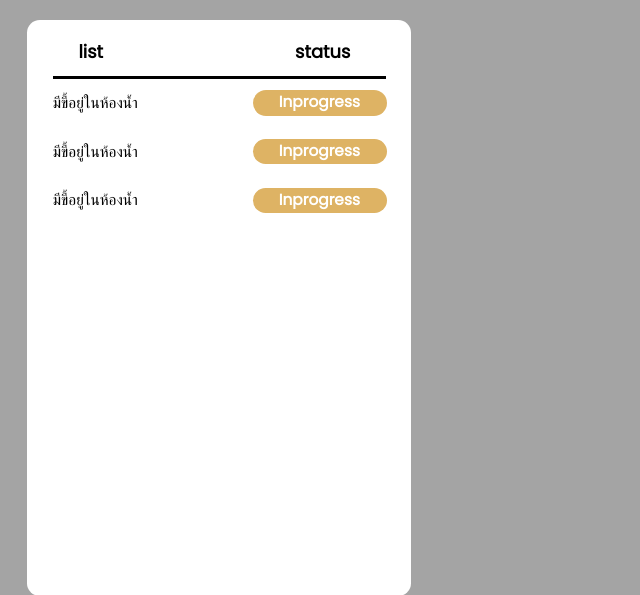
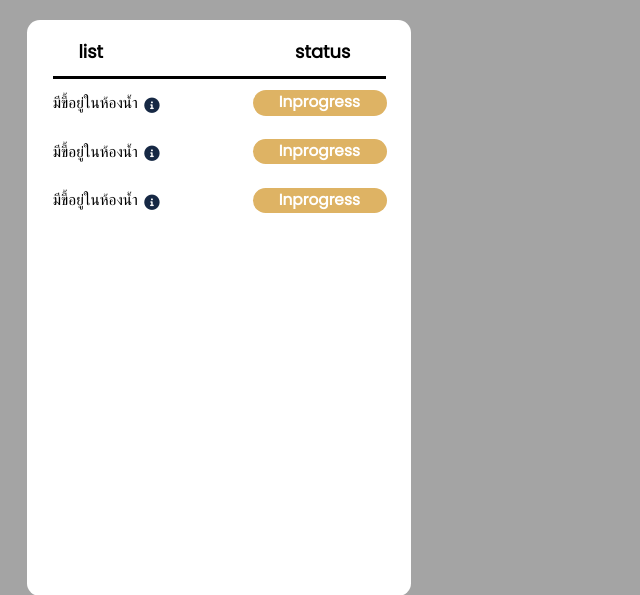
Before and after one commit to nsornman/BC-1.2, a PHP site: page /for_staff.html in a window 1280 px wide. Shown: the part 38-633 px from the top of the page, without its empty margins (0-640 px from the left). Run offline with PHP 8.4, Linux system fonts and the light colour scheme; some web fonts are replaced.

Commit message:
Add hover infomation

```diff
--- a/for_staff.css
+++ b/for_staff.css
@@ -107,3 +107,7 @@ body{
     border: #DEB364;
     border-radius: 2vw;
 }
+i{
+    position: absolute;
+    margin: 0.3vw 0 0 0.5vw;
+}
--- a/for_staff.html
+++ b/for_staff.html
@@ -7,6 +7,8 @@
     <link rel="stylesheet" href="for_staff.css">
     <link rel="stylesheet" href="https://fonts.googleapis.com/css2?family=Anuphan">
     <link rel="stylesheet" href="https://fonts.googleapis.com/css2?family=Poppins">
+    <link href="https://cdnjs.cloudflare.com/ajax/libs/font-awesome/6.0.0-beta3/css/all.min.css" rel="stylesheet">
+
 </head>
 <body>
     <nav class="navbar">
@@ -34,15 +36,15 @@
         <div class = "line"></div>
         <div class = "re-info">
             <div class = "case">
-                <p>มีขี้อยู่ในห้องน้ำ</p>
+                <p>มีขี้อยู่ในห้องน้ำ <i class="fa-solid fa-circle-info" style="color: #162844;"></i></p>
                 <div class = "btn">Inprogress</div>
             </div>
             <div class = "case">
-                <p>มีขี้อยู่ในห้องน้ำ</p>
+                <p>มีขี้อยู่ในห้องน้ำ <i class="fa-solid fa-circle-info" style="color: #162844;"></i></p>
                 <div class = "btn">Inprogress</div>
             </div>
             <div class = "case">
-                <p>มีขี้อยู่ในห้องน้ำ</p>
+                <p>มีขี้อยู่ในห้องน้ำ <i class="fa-solid fa-circle-info" style="color: #162844;"></i></p>
                 <div class = "btn">Inprogress</div>
             </div>
         </div>
```
